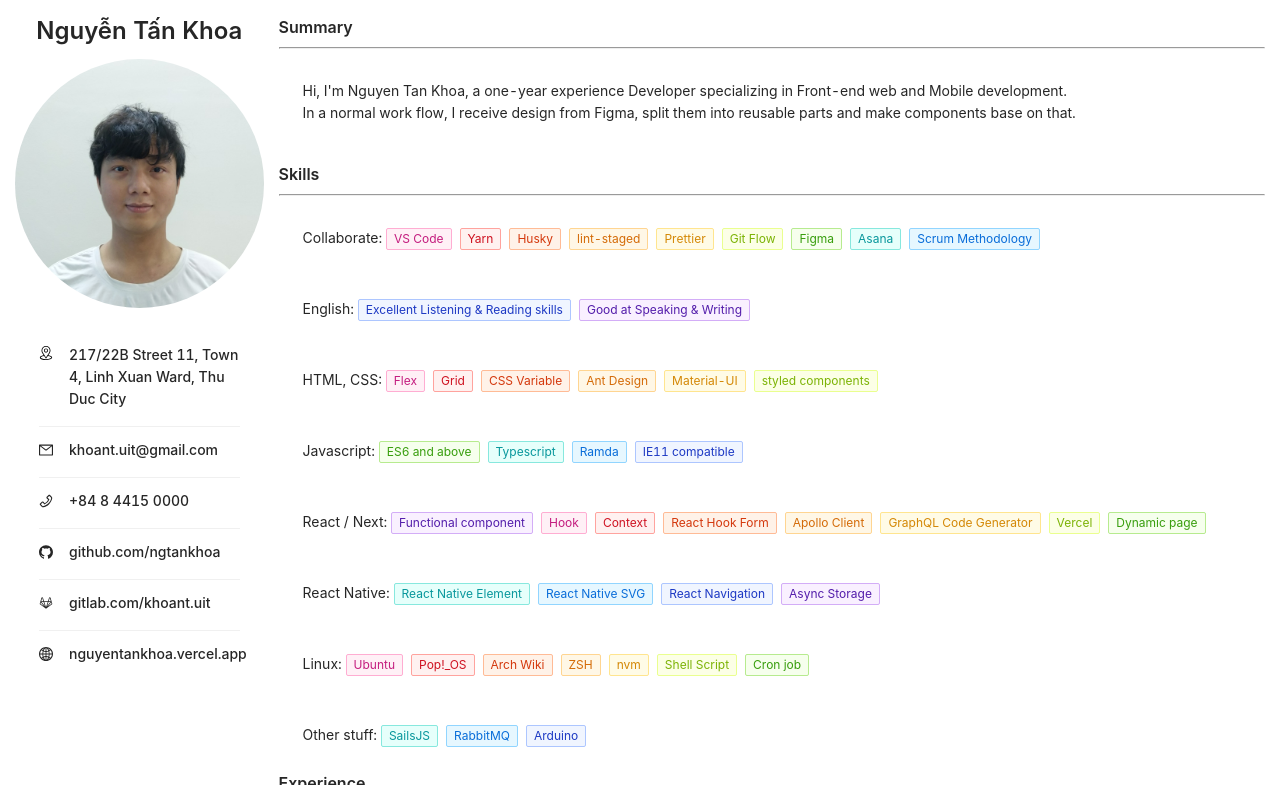
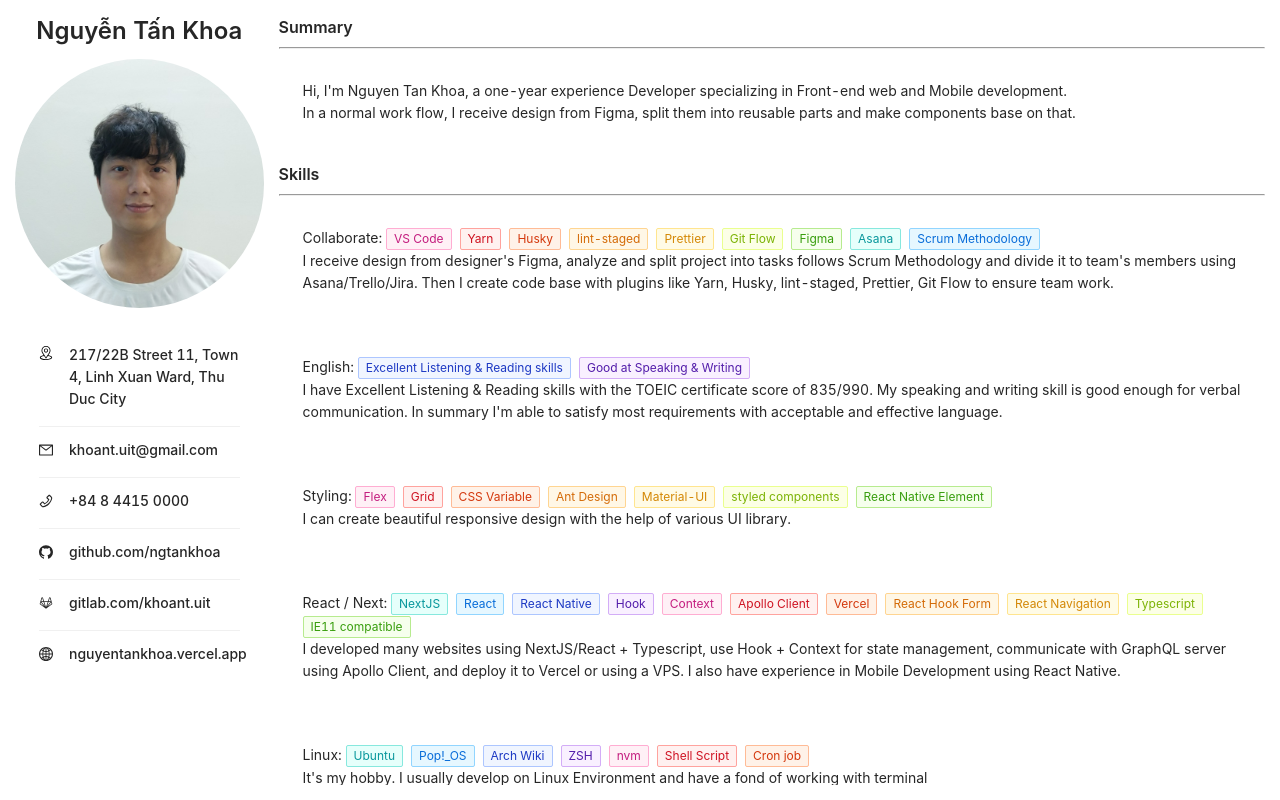
Before and after one commit to ngtankhoa/next-cv, a Next.js app: page / in a window 1280 px wide. Built offline with nearby package versions, Linux system fonts and the light colour scheme.

Commit message:
update skill info

```diff
--- a/containers/skills/skills.tsx
+++ b/containers/skills/skills.tsx
@@ -7,43 +7,46 @@ const data: Skill[] = [
   {
     title: 'Collaborate',
     tags: ['VS Code', 'Yarn', 'Husky', 'lint-staged', 'Prettier', 'Git Flow', 'Figma', 'Asana', 'Scrum Methodology'],
+    moreInfo:
+      "I receive design from designer's Figma, analyze and split project into tasks follows Scrum Methodology and divide it to team's members using Asana/Trello/Jira. Then I create code base with plugins like Yarn, Husky, lint-staged, Prettier, Git Flow to ensure team work.",
   },
   {
     title: 'English',
     tags: ['Excellent Listening & Reading skills', 'Good at Speaking & Writing'],
+    moreInfo:
+      "I have Excellent Listening & Reading skills with the TOEIC certificate score of 835/990. My speaking and writing skill is good enough for verbal communication. In summary I'm able to satisfy most requirements with acceptable and effective language.",
   },
   {
-    title: 'HTML, CSS',
-    tags: ['Flex', 'Grid', 'CSS Variable', 'Ant Design', 'Material-UI', 'styled components'],
-  },
-  {
-    title: 'Javascript',
-    tags: ['ES6 and above', 'Typescript', 'Ramda', 'IE11 compatible'],
+    title: 'Styling',
+    tags: ['Flex', 'Grid', 'CSS Variable', 'Ant Design', 'Material-UI', 'styled components', 'React Native Element'],
+    moreInfo: 'I can create beautiful responsive design with the help of various UI library.',
   },
   {
     title: 'React / Next',
     tags: [
-      'Functional component',
+      'NextJS',
+      'React',
+      'React Native',
       'Hook',
       'Context',
+      'Apollo Client',
+      'Vercel',
       'React Hook Form',
-      'Apollo Client',
-      'GraphQL Code Generator',
-      'Vercel',
-      'Dynamic page',
+      'React Navigation',
+      'Typescript',
+      'IE11 compatible',
     ],
-  },
-  {
-    title: 'React Native',
-    tags: ['React Native Element', 'React Native SVG', 'React Navigation', 'Async Storage'],
+    moreInfo:
+      'I developed many websites using NextJS/React + Typescript, use Hook + Context for state management, communicate with GraphQL server using Apollo Client, and deploy it to Vercel or using a VPS. I also have experience in Mobile Development using React Native.',
   },
   {
     title: 'Linux',
     tags: ['Ubuntu', 'Pop!_OS', 'Arch Wiki', 'ZSH', 'nvm', 'Shell Script', 'Cron job'],
+    moreInfo: "It's my hobby. I usually develop on Linux Environment and have a fond of working with terminal",
   },
   {
     title: 'Other stuff',
-    tags: ['SailsJS', 'RabbitMQ', 'Arduino'],
+    tags: ['SailsJS', 'RabbitMQ', 'Pusher', 'Arduino'],
   },
 ];
 export function Skills() {
@@ -65,6 +68,7 @@ export function Skills() {
               </Tag>
             );
           })}
+          <Typography.Paragraph>{item.moreInfo}</Typography.Paragraph>
         </Card>
       ))}
     </InformationContainer>
```
